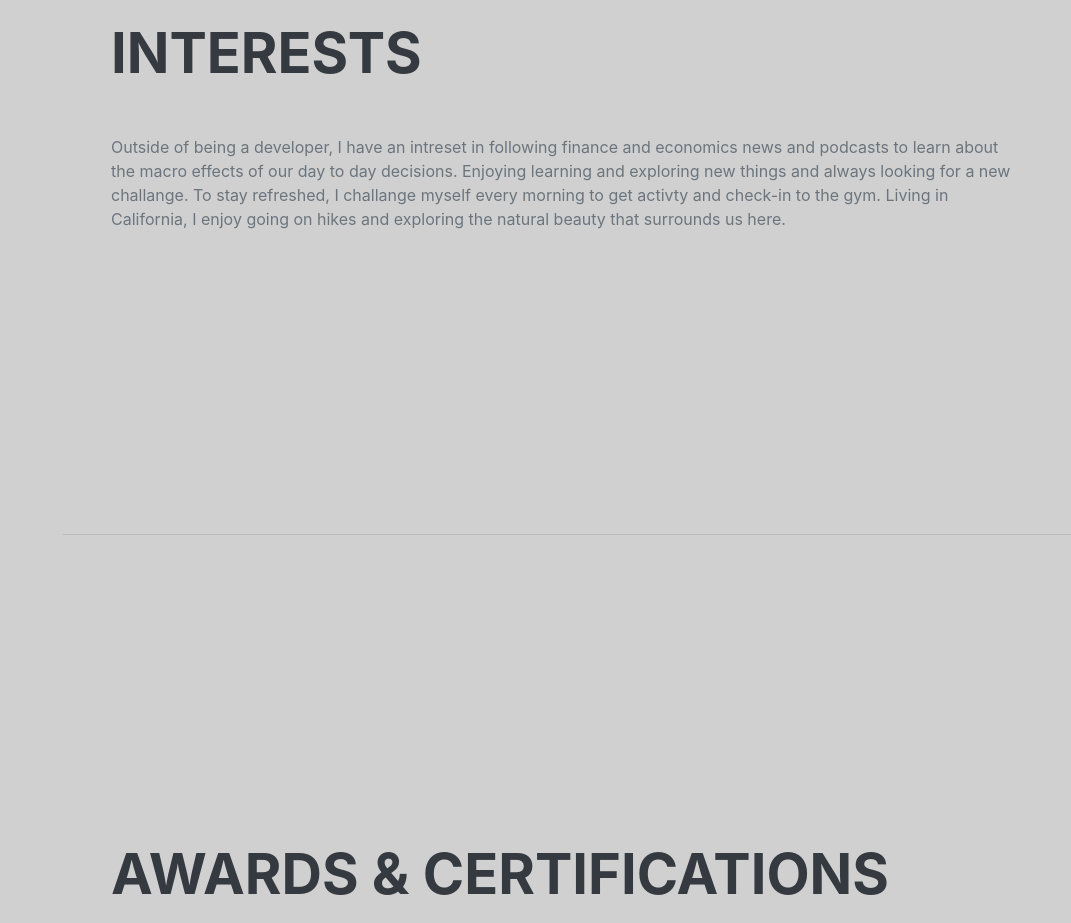
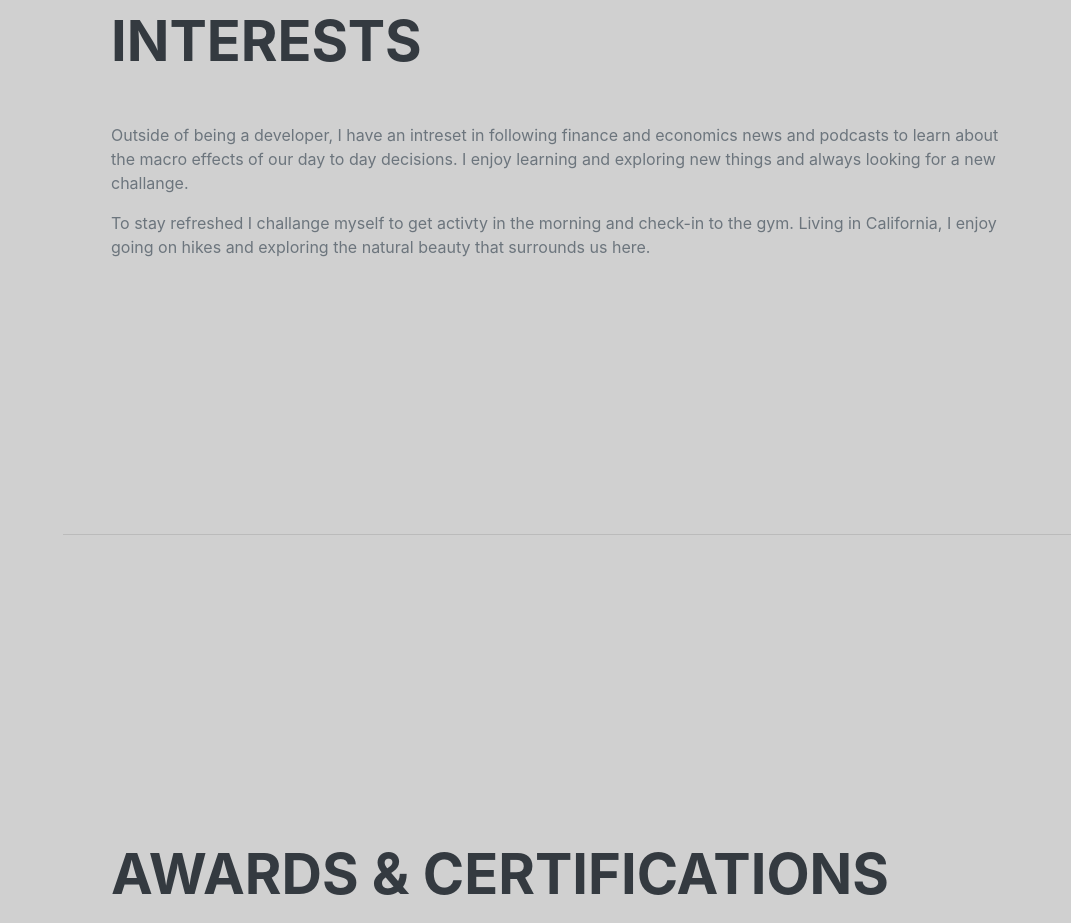
Before and after one commit to yabskbd/mysite, a plain HTML site: page index.html in a window 1280 px wide. Shown: the part 3840-4763 px from the top of the page, without its empty margins (209-1280 px from the left). Drawn offline with nearby package versions, Linux system fonts and the light colour scheme; a web font is replaced by a local one.

Commit message:
Edit Interest section

```diff
--- a/index.html
+++ b/index.html
@@ -141,10 +141,11 @@
                     <h2 class="mb-5">Interests</h2>
                     <p> Outside of being a developer, I have an intreset in following
                         finance and economics news and podcasts to learn about the macro effects of our day to day decisions.
-                        Enjoying learning and exploring new things and always looking for a new challange.
-                        To stay refreshed, I challange myself every morning to get activty and check-in to the gym.
-                        Living in California, I enjoy going on hikes and exploring the natural beauty that surrounds us here.</p>
+                        I enjoy learning and exploring new things and always looking for a new challange.
+                        </p>
                     <p class="mb-0">
+                        To stay refreshed I challange myself to get activty in the morning and check-in to the gym.
+                        Living in California, I enjoy going on hikes and exploring the natural beauty that surrounds us here.
                          </p>
                 </div>
             </section>
```
